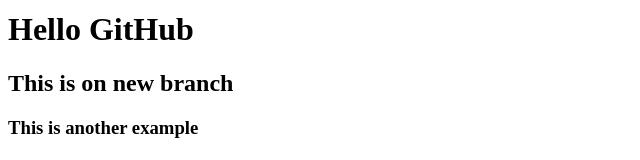
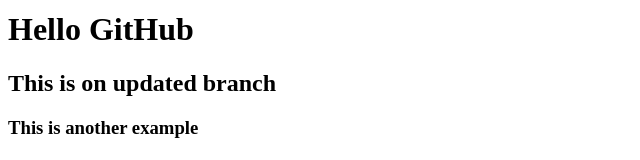
Before and after one commit to Kalyani-techlab/Project4-backup, a plain HTML site: page index.html in a window 1280 px wide. Shown: the part 142-302 px from the top of the page, without its empty margins (0-640 px from the left). Drawn offline with Linux system fonts and the light colour scheme.

Commit message:
Update index.html

```diff
--- a/index.html
+++ b/index.html
@@ -10,7 +10,7 @@
              <strong>main heading</strong> and <em> paragraph </em>.
         </p>
         <h1>Hello GitHub</h1>
-        <h2>This is on new branch</h2>
+        <h2>This is on updated branch</h2>
         <h3>This is another example</h3>
     </body>
 </html>
```
